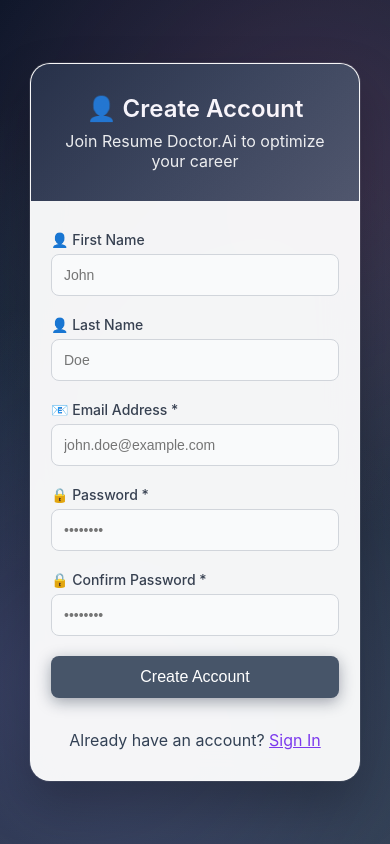
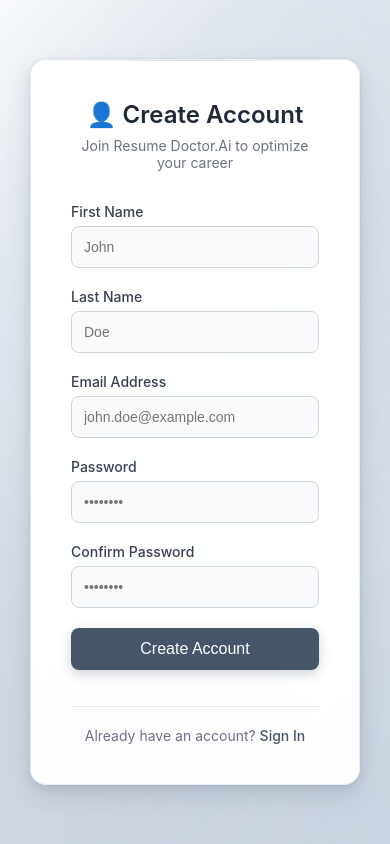
Before and after one commit to moin113/resume-ai-project, a Flask app: page /register in a window 390 px wide. Run offline with Flask 3, Linux system fonts and the light colour scheme.

Commit message:
feat: Implement consistent lightweight UI theme with subtle dark accents
- Updated main CSS (us10_styles.css) with professional slate color scheme
- Created dedicated auth_styles.css for authentication pages
- Updated login page (us10_login.html) with new consistent styling
- Updated register page (us10_register.html) with matching design
- Fixed CSS loading issues for file:// protocol compatibility
- Implemented lightweight background gradients and subtle shadows
- Added professional button styles with hover effects
- Ensured consistent typography and spacing across all pages
- Improved dashboard styling with updated color palette

Design features:
- Light gradient background (#f8fafc → #e2e8f0 → #cbd5e1)
- Slate color accents (#475569, #64748b, #94a3b8)
- Clean white cards with soft shadows
- Professional form styling with focus states
- Responsive design for all screen sizes

```diff
--- a/frontend/static/css/us10_styles.css
+++ b/frontend/static/css/us10_styles.css
@@ -8,7 +8,7 @@
 
 body {
     font-family: -apple-system, BlinkMacSystemFont, 'Segoe UI', Roboto, Oxygen, Ubuntu, Cantarell, sans-serif;
-    background: linear-gradient(135deg, #0f172a 0%, #1e293b 50%, #334155 100%);
+    background: linear-gradient(135deg, #f8fafc 0%, #e2e8f0 25%, #cbd5e1 100%);
     background-attachment: fixed;
     min-height: 100vh;
     display: flex;
@@ -27,30 +27,31 @@ body::before {
     width: 100%;
     height: 100%;
     background:
-        radial-gradient(circle at 20% 80%, rgba(120, 119, 198, 0.3) 0%, transparent 50%),
-        radial-gradient(circle at 80% 20%, rgba(255, 119, 198, 0.15) 0%, transparent 50%),
-        radial-gradient(circle at 40% 40%, rgba(120, 219, 255, 0.1) 0%, transparent 50%);
+        radial-gradient(circle at 20% 80%, rgba(71, 85, 105, 0.08) 0%, transparent 50%),
+        radial-gradient(circle at 80% 20%, rgba(100, 116, 139, 0.06) 0%, transparent 50%),
+        radial-gradient(circle at 40% 40%, rgba(148, 163, 184, 0.04) 0%, transparent 50%);
     pointer-events: none;
     z-index: -1;
 }
 
 .container {
-    background: rgba(255, 255, 255, 0.95);
+    background: rgba(255, 255, 255, 0.98);
     backdrop-filter: blur(20px);
-    border-radius: 20px;
+    border-radius: 16px;
     box-shadow:
-        0 25px 50px rgba(0, 0, 0, 0.25),
-        0 0 0 1px rgba(255, 255, 255, 0.1);
+        0 10px 25px rgba(71, 85, 105, 0.15),
+        0 4px 10px rgba(71, 85, 105, 0.1),
+        0 0 0 1px rgba(148, 163, 184, 0.1);
     overflow: hidden;
     width: 100%;
     max-width: 800px;
-    border: 1px solid rgba(255, 255, 255, 0.2);
+    border: 1px solid rgba(148, 163, 184, 0.2);
 }
 
 .header {
-    background: linear-gradient(135deg, #1e293b 0%, #334155 50%, #475569 100%);
+    background: linear-gradient(135deg, #475569 0%, #64748b 50%, #94a3b8 100%);
     color: white;
-    padding: 40px 30px;
+    padding: 32px 30px;
     text-align: center;
     position: relative;
     overflow: hidden;
@@ -63,7 +64,7 @@ body::before {
     left: 0;
     right: 0;
     bottom: 0;
-    background: linear-gradient(135deg, rgba(120, 119, 198, 0.1) 0%, rgba(255, 119, 198, 0.05) 100%);
+    background: linear-gradient(135deg, rgba(148, 163, 184, 0.1) 0%, rgba(203, 213, 225, 0.05) 100%);
     pointer-events: none;
 }
 
@@ -111,26 +112,27 @@ body::before {
 }
 
 .btn-primary {
-    background: linear-gradient(135deg, #1e293b 0%, #334155 50%, #475569 100%);
+    background: linear-gradient(135deg, #475569 0%, #64748b 50%, #94a3b8 100%);
     color: white;
-    box-shadow: 0 4px 15px rgba(30, 41, 59, 0.4);
+    box-shadow: 0 4px 12px rgba(71, 85, 105, 0.25);
 }
 
 .btn-primary:hover {
     transform: translateY(-2px);
-    box-shadow: 0 8px 25px rgba(30, 41, 59, 0.5);
-    background: linear-gradient(135deg, #334155 0%, #475569 50%, #64748b 100%);
+    box-shadow: 0 6px 20px rgba(71, 85, 105, 0.35);
+    background: linear-gradient(135deg, #64748b 0%, #94a3b8 50%, #cbd5e1 100%);
 }
 
 .btn-secondary {
     background: transparent;
     color: #475569;
-    border: 2px solid #475569;
+    border: 2px solid #cbd5e1;
 }
 
 .btn-secondary:hover {
     background: #475569;
     color: white;
+    border-color: #475569;
     transform: translateY(-2px);
 }
 
@@ -330,16 +332,20 @@ body::before {
 /* Dashboard Styles */
 .dashboard-container {
     max-width: 1200px;
-    background: white;
+    background: rgba(255, 255, 255, 0.98);
     border-radius: 16px;
-    box-shadow: 0 20px 40px rgba(0, 0, 0, 0.1);
+    box-shadow:
+        0 10px 25px rgba(71, 85, 105, 0.15),
+        0 4px 10px rgba(71, 85, 105, 0.1),
+        0 0 0 1px rgba(148, 163, 184, 0.1);
     overflow: hidden;
+    border: 1px solid rgba(148, 163, 184, 0.2);
 }
 
 .dashboard-header {
-    background: linear-gradient(135deg, #475569 0%, #64748b 100%);
+    background: linear-gradient(135deg, #475569 0%, #64748b 50%, #94a3b8 100%);
     color: white;
-    padding: 30px;
+    padding: 24px 30px;
     display: flex;
     justify-content: space-between;
     align-items: center;
@@ -399,17 +405,19 @@ body::before {
 }
 
 .dashboard-card {
-    background: #f8fafc;
-    border: 2px solid #e2e8f0;
+    background: rgba(255, 255, 255, 0.95);
+    border: 1px solid rgba(148, 163, 184, 0.2);
     border-radius: 12px;
     padding: 30px;
     text-align: center;
     transition: all 0.2s ease;
+    box-shadow: 0 2px 8px rgba(71, 85, 105, 0.08);
 }
 
 .dashboard-card:hover {
     border-color: #475569;
     transform: translateY(-2px);
+    box-shadow: 0 8px 20px rgba(71, 85, 105, 0.15);
 }
 
 .card-icon {
--- a/frontend/us10_register.html
+++ b/frontend/us10_register.html
@@ -4,54 +4,135 @@
     <meta charset="UTF-8">
     <meta name="viewport" content="width=device-width, initial-scale=1.0">
     <title>Create Account - Resume Doctor.Ai</title>
-    <link rel="stylesheet" href="/static/css/us10_styles.css">
+    <link rel="stylesheet" href="./static/css/us10_styles.css">
+    <style>
+        /* Inline auth-specific styles for file:// protocol compatibility */
+        body {
+            background: linear-gradient(135deg, #f8fafc 0%, #e2e8f0 25%, #cbd5e1 100%);
+            background-attachment: fixed;
+        }
+
+        body::before {
+            background:
+                radial-gradient(circle at 20% 80%, rgba(71, 85, 105, 0.08) 0%, transparent 50%),
+                radial-gradient(circle at 80% 20%, rgba(100, 116, 139, 0.06) 0%, transparent 50%),
+                radial-gradient(circle at 40% 40%, rgba(148, 163, 184, 0.04) 0%, transparent 50%);
+        }
+
+        .auth-container {
+            background: rgba(255, 255, 255, 0.98);
+            backdrop-filter: blur(20px);
+            border: 1px solid rgba(148, 163, 184, 0.2);
+            border-radius: 16px;
+            padding: 40px;
+            width: 100%;
+            max-width: 420px;
+            box-shadow:
+                0 10px 25px rgba(71, 85, 105, 0.15),
+                0 4px 10px rgba(71, 85, 105, 0.1),
+                0 0 0 1px rgba(148, 163, 184, 0.1);
+            position: relative;
+            overflow: hidden;
+        }
+
+        .auth-container::before {
+            content: '';
+            position: absolute;
+            top: 0;
+            left: 0;
+            right: 0;
+            height: 1px;
+            background: linear-gradient(90deg, transparent, rgba(71, 85, 105, 0.2), transparent);
+        }
+
+        .auth-header {
+            text-align: center;
+            margin-bottom: 32px;
+        }
+
+        .auth-header h1 {
+            font-size: 24px;
+            font-weight: 600;
+            color: #1f2937;
+            margin-bottom: 8px;
+            display: flex;
+            align-items: center;
+            justify-content: center;
+            gap: 8px;
+        }
+
+        .auth-header .subtitle {
+            font-size: 14px;
+            color: #6b7280;
+            font-weight: 400;
+        }
+
+        .auth-footer {
+            text-align: center;
+            margin-top: 24px;
+            padding-top: 20px;
+            border-top: 1px solid #e5e7eb;
+            color: #6b7280;
+            font-size: 14px;
+        }
+
+        .auth-link {
+            color: #475569;
+            text-decoration: none;
+            font-weight: 500;
+            transition: color 0.2s ease;
+        }
+
+        .auth-link:hover {
+            color: #334155;
+            text-decoration: underline;
+        }
+    </style>
 </head>
 <body>
-    <div class="container">
-        <div class="header">
+    <div class="container auth-container">
+        <div class="auth-header">
             <h1>👤 Create Account</h1>
             <p class="subtitle">Join Resume Doctor.Ai to optimize your career</p>
         </div>
 
-        <div class="content">
         <div id="alertContainer"></div>
 
         <form id="registerForm">
             <div class="form-group">
-                    <label for="firstName">👤 First Name</label>
+                <label for="firstName">First Name</label>
                 <input type="text" id="firstName" name="first_name" class="form-control" placeholder="John" required>
             </div>
 
             <div class="form-group">
-                    <label for="lastName">👤 Last Name</label>
+                <label for="lastName">Last Name</label>
                 <input type="text" id="lastName" name="last_name" class="form-control" placeholder="Doe" required>
             </div>
 
             <div class="form-group">
-                    <label for="email">📧 Email Address *</label>
+                <label for="email">Email Address</label>
                 <input type="email" id="email" name="email" class="form-control" placeholder="john.doe@example.com" required>
             </div>
 
             <div class="form-group">
-                    <label for="password">🔒 Password *</label>
+                <label for="password">Password</label>
                 <input type="password" id="password" name="password" class="form-control" placeholder="••••••••" required>
             </div>
 
             <div class="form-group">
-                    <label for="confirmPassword">🔒 Confirm Password *</label>
+                <label for="confirmPassword">Confirm Password</label>
                 <input type="password" id="confirmPassword" name="confirm_password" class="form-control" placeholder="••••••••" required>
             </div>
 
             <button type="submit" class="btn btn-primary" id="submitBtn">Create Account</button>
         </form>
 
-            <div style="text-align: center; margin-top: 20px;">
-                Already have an account? <a href="us10_login.html" style="color: #7c3aed;">Sign In</a>
-            </div>
+        <div class="auth-footer">
+            Already have an account? <a href="us10_login.html" class="auth-link">Sign In</a>
         </div>
     </div>
 
-    <script src="/static/js/config.js"></script>
-    <script src="/static/js/us10_register.js"></script>
+    <script src="./static/js/config.js"></script>
+    <script src="./static/js/us10_register.js"></script>
 </body>
 </html>
```
Also changed, not shown: backend/clear_production_data.py (added, +116 -0 lines), frontend/static/css/auth_styles.css (added, +251 -0 lines), frontend/us10_login.html (+91 -9 lines). Lines whose indentation alone changed are shown as unchanged.
